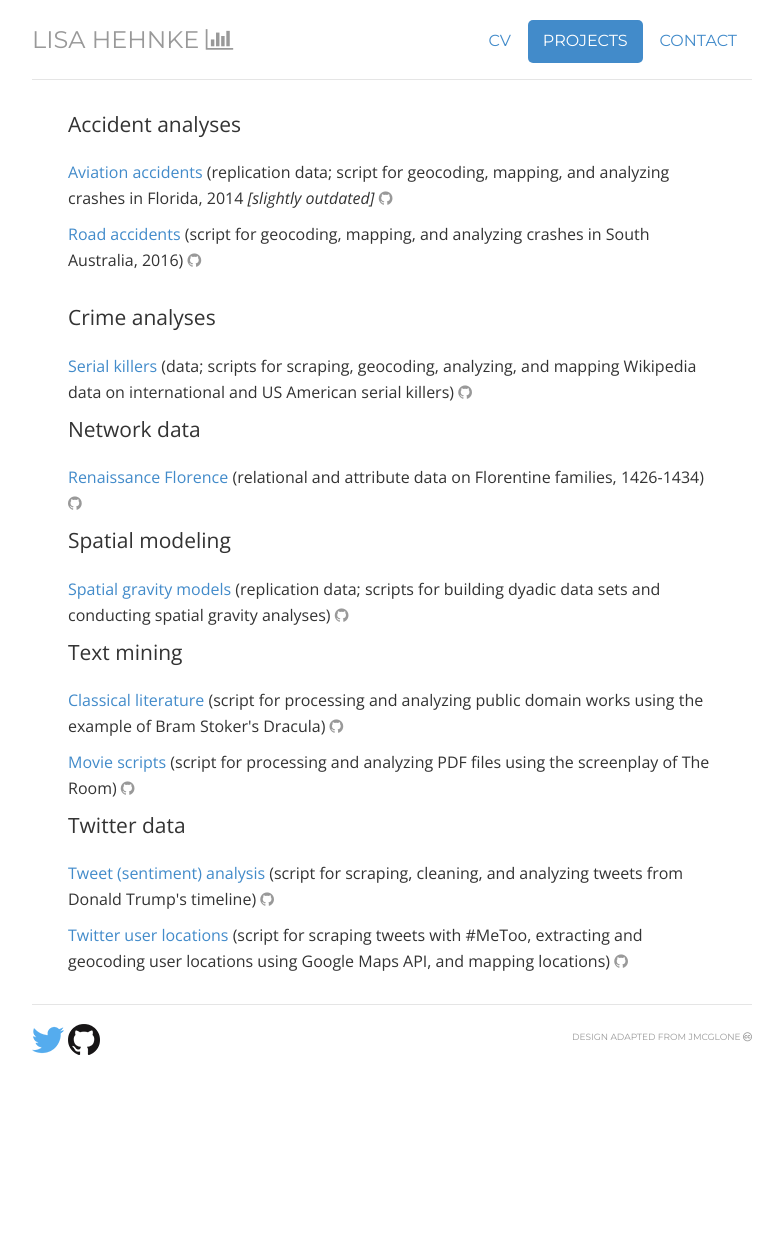
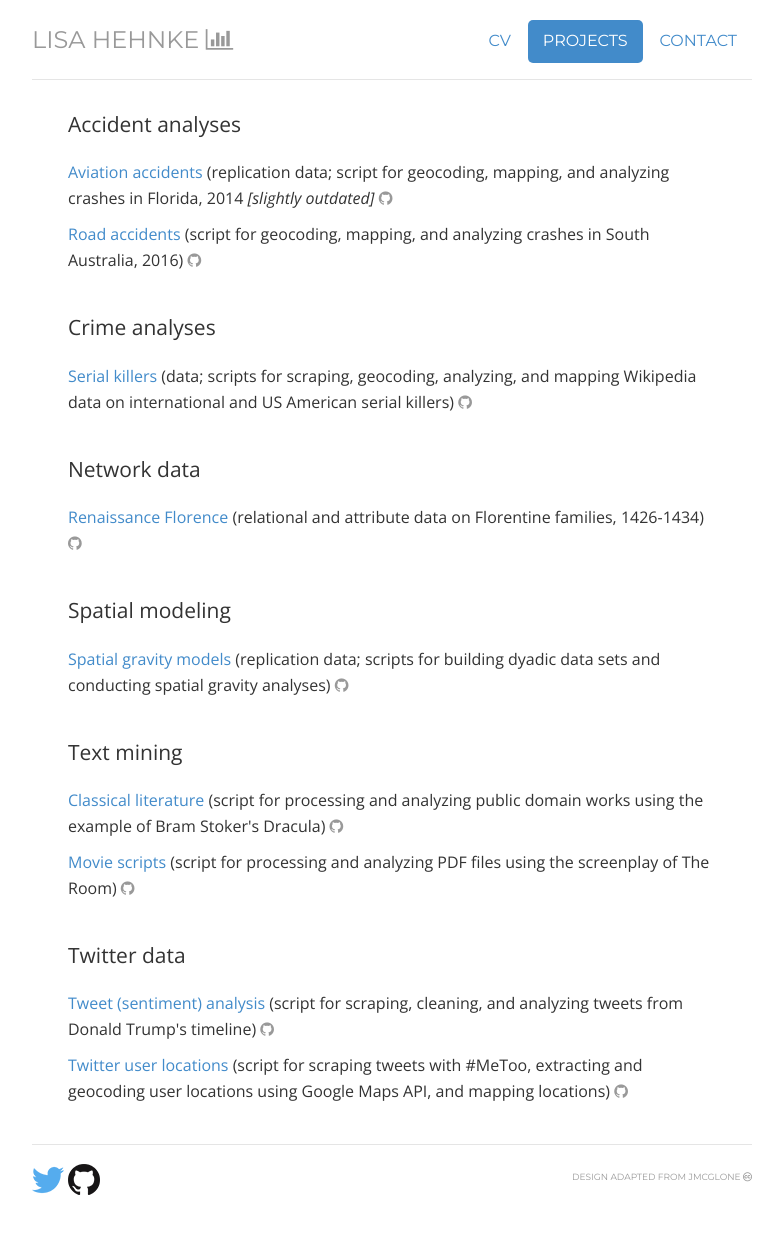
Before and after one commit to lhehnke/lhehnke.github.io, a Jekyll site: the page built from projects/index.html, in a window 1280 px wide. Shown: the whole page, without its empty margins (248-1031 px from the left). Built offline with Jekyll 4.4.1, drawn with Linux system fonts in a browser that asks for light colours; nearby versions of some CDN libraries; some web fonts are replaced; before the commit the page ends 1097 px from its top, so only the background shows below that.

Commit message:
Add margin-bottom

```diff
--- a/projects/index.html
+++ b/projects/index.html
@@ -19,33 +19,33 @@
 			  <p class="lead">Accident analyses</p>
 
 <p><a href="https://github.com/lhehnke/aircrash-analysis-data">Aviation accidents</a> (replication data; script for geocoding, mapping, and analyzing crashes in Florida, 2014 <em>[slightly outdated]</em> <i class="fa fa-github" style="color:#999999"></i></p>
-	  <p style="margin-bottom:30px"><a href="https://github.com/lhehnke/road-accidents">Road accidents</a> (script for geocoding, mapping, and analyzing crashes in South Australia, 2016) <i class="fa fa-github" style="color:#999999"></i></p>
+	  <p style="margin-bottom:40px"><a href="https://github.com/lhehnke/road-accidents">Road accidents</a> (script for geocoding, mapping, and analyzing crashes in South Australia, 2016) <i class="fa fa-github" style="color:#999999"></i></p>
 
 			  <p class="lead">Crime analyses</p>
 
-	  <p><a href="https://github.com/lhehnke/serial-killers">Serial killers</a> (data; scripts for scraping, geocoding, analyzing, and mapping Wikipedia data on international and US American serial killers) <i class="fa fa-github" style="color:#999999"></i></p>
+	  <p style="margin-bottom:40px"><a href="https://github.com/lhehnke/serial-killers">Serial killers</a> (data; scripts for scraping, geocoding, analyzing, and mapping Wikipedia data on international and US American serial killers) <i class="fa fa-github" style="color:#999999"></i></p>
 
 
 			  <p class="lead">Network data</p>
 
-	  <p><a href="https://github.com/lhehnke/renaissance-florence-network-data">Renaissance Florence</a> (relational and attribute data on Florentine families, 1426-1434) <i class="fa fa-github" style="color:#999999"></i></p>
+	  <p style="margin-bottom:40px"><a href="https://github.com/lhehnke/renaissance-florence-network-data">Renaissance Florence</a> (relational and attribute data on Florentine families, 1426-1434) <i class="fa fa-github" style="color:#999999"></i></p>
 
 
 			  <p class="lead">Spatial modeling</p>
 
-    <p><a href="https://github.com/lhehnke/spatial-gravity-model-data">Spatial gravity models</a> (replication data; scripts for building dyadic data sets and conducting spatial gravity analyses) <i class="fa fa-github" style="color:#999999"></i></p>
+    <p style="margin-bottom:40px"><a href="https://github.com/lhehnke/spatial-gravity-model-data">Spatial gravity models</a> (replication data; scripts for building dyadic data sets and conducting spatial gravity analyses) <i class="fa fa-github" style="color:#999999"></i></p>
 
 
 			  <p class="lead">Text mining</p>
 
 	  <p><a href="https://github.com/lhehnke/text-mining-literature/blob/master/text_mining_dracula.R">Classical literature</a> (script for processing and analyzing public domain works using the example of Bram Stoker's Dracula) <i class="fa fa-github" style="color:#999999"></i></p>
-	  <p><a href="https://github.com/lhehnke/text-mining-literature/blob/master/text_mining_the_room.R">Movie scripts</a> (script for processing and analyzing PDF files using the screenplay of The Room) <i class="fa fa-github" style="color:#999999"></i></p>
+	  <p style="margin-bottom:40px"><a href="https://github.com/lhehnke/text-mining-literature/blob/master/text_mining_the_room.R">Movie scripts</a> (script for processing and analyzing PDF files using the screenplay of The Room) <i class="fa fa-github" style="color:#999999"></i></p>
 
 
 			  <p class="lead">Twitter data</p>
 
 	  <p><a href="https://github.com/lhehnke/twitter-data/blob/master/twitter_analysis_trump.R">Tweet (sentiment) analysis</a> (script for scraping, cleaning, and analyzing tweets from Donald Trump's timeline) <i class="fa fa-github" style="color:#999999"></i></p>
-	  	  <p><a href="https://github.com/lhehnke/twitter-data/blob/master/twitter_user_location.R">Twitter user locations</a> (script for scraping tweets with #MeToo, extracting and geocoding user locations using Google Maps API, and mapping locations) <i class="fa fa-github" style="color:#999999"></i></p>
+	  	  <p style="margin-bottom:40px"><a href="https://github.com/lhehnke/twitter-data/blob/master/twitter_user_location.R">Twitter user locations</a> (script for scraping tweets with #MeToo, extracting and geocoding user locations using Google Maps API, and mapping locations) <i class="fa fa-github" style="color:#999999"></i></p>
 
 
 
```
